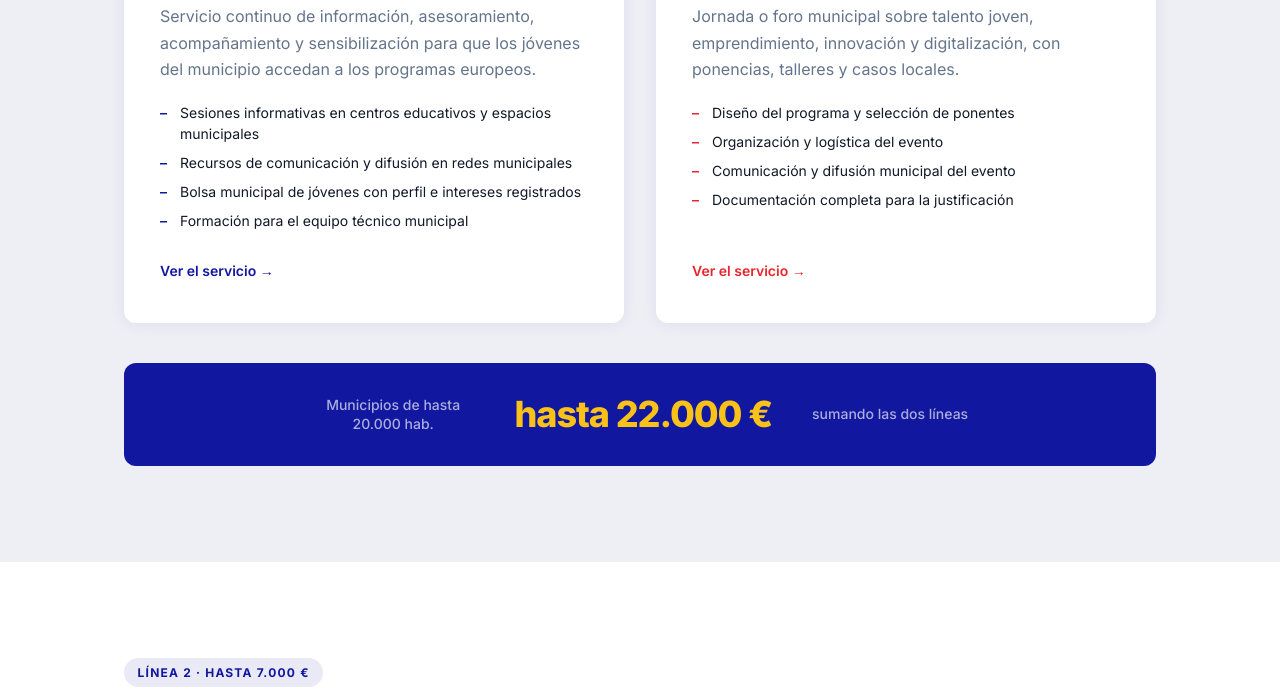
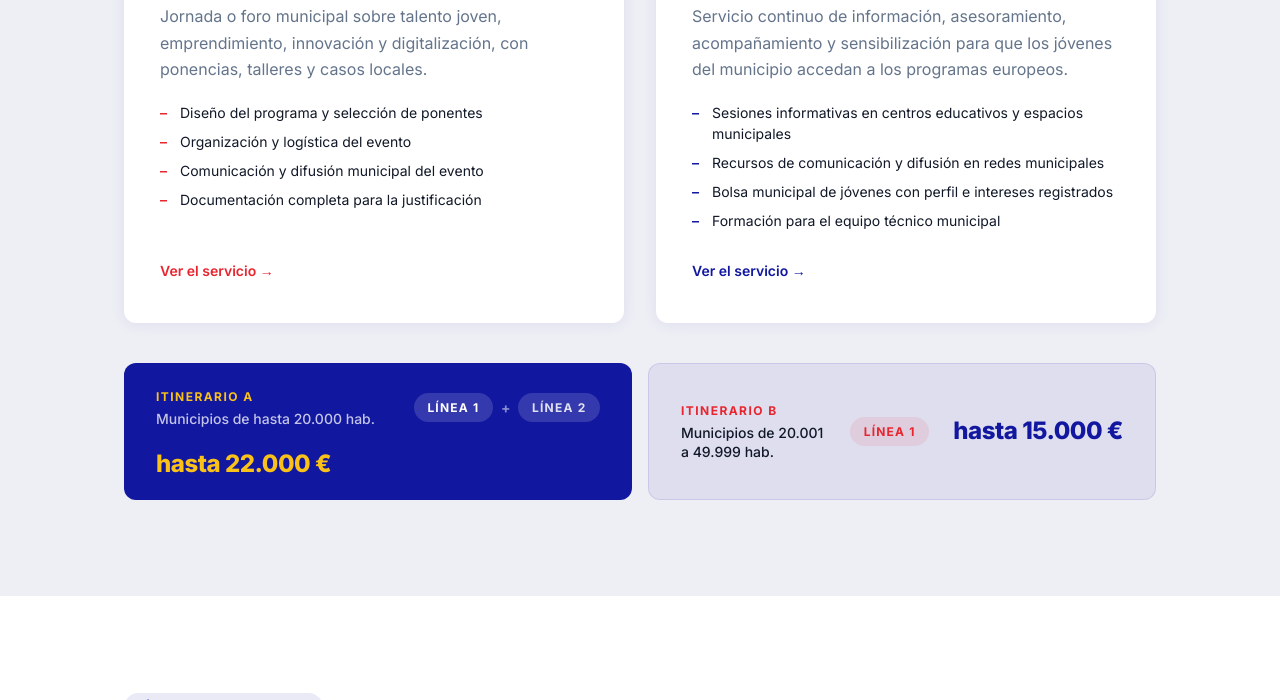
Before and after one commit to creacalendar360-cpu/europajovelocal, a plain HTML site: page index.html in a window 1280 px wide. Shown: the part 2816-3516 px from the top of the page. Drawn offline with Linux system fonts and the light colour scheme.

Commit message:
Reordena L1/L2 y añade itinerarios por tamaño de municipio
- Tarjetas de la oferta: Línea 1 primero, Línea 2 segundo
- Sustituye la barra de suma combinada por dos itinerarios claros:
  Itinerario A (hasta 20.000 hab.) → L1 + L2 → hasta 22.000 €
  Itinerario B (20.001–49.999 hab.) → solo L1 → hasta 15.000 €

Co-Authored-By: Claude Sonnet 4.6 <noreply@anthropic.com>

```diff
--- a/index.html
+++ b/index.html
@@ -853,6 +853,92 @@
       line-height: 1;
     }
 
+    /* Itinerarios */
+    .oferta__itinerarios {
+      display: grid;
+      grid-template-columns: 1fr 1fr;
+      gap: 1rem;
+      margin-top: 2rem;
+    }
+
+    .itinerario {
+      display: flex;
+      align-items: center;
+      gap: 1.5rem;
+      padding: 1.5rem 2rem;
+      border-radius: var(--radius-lg);
+      flex-wrap: wrap;
+    }
+
+    .itinerario--a {
+      background: var(--color-primary);
+    }
+
+    .itinerario--b {
+      background: rgba(17, 23, 159, 0.07);
+      border: 1.5px solid var(--color-border);
+    }
+
+    .itinerario__tipo {
+      display: flex;
+      flex-direction: column;
+      gap: 0.2rem;
+      flex: 1;
+      min-width: 14ch;
+    }
+
+    .itinerario__label {
+      font-size: var(--text-xs);
+      font-weight: 700;
+      letter-spacing: 0.12em;
+      text-transform: uppercase;
+    }
+
+    .itinerario--a .itinerario__label { color: var(--color-accent); }
+    .itinerario--b .itinerario__label { color: var(--color-secondary); }
+
+    .itinerario__municipio {
+      font-size: var(--text-sm);
+      font-weight: 500;
+      line-height: 1.35;
+    }
+
+    .itinerario--a .itinerario__municipio { color: rgba(255,255,255,0.75); }
+    .itinerario--b .itinerario__municipio { color: var(--color-text); }
+
+    .itinerario__lineas {
+      display: flex;
+      align-items: center;
+      gap: 0.5rem;
+    }
+
+    .itinerario--a .itinerario__lineas .linea-badge--1 {
+      background: rgba(255,255,255,0.15);
+      color: #fff;
+    }
+
+    .itinerario--a .itinerario__lineas .linea-badge--2 {
+      background: rgba(255,255,255,0.15);
+      color: rgba(255,255,255,0.85);
+    }
+
+    .itinerario__plus {
+      font-size: var(--text-sm);
+      font-weight: 700;
+      color: rgba(255,255,255,0.5);
+    }
+
+    .itinerario__total {
+      font-size: var(--text-2xl);
+      font-weight: 800;
+      letter-spacing: -0.02em;
+      line-height: 1;
+      white-space: nowrap;
+    }
+
+    .itinerario--a .itinerario__total { color: var(--color-accent); }
+    .itinerario--b .itinerario__total { color: var(--color-primary); }
+
     /* ============================================================
        FOOTER
        ============================================================ */
@@ -932,6 +1018,7 @@
       .incluye__grid         { grid-template-columns: 1fr; }
       .resultados__conceptos { grid-template-columns: 1fr; }
       .oferta__grid          { grid-template-columns: 1fr; }
+      .oferta__itinerarios   { grid-template-columns: 1fr; }
 
       /* Resetear bordes en columna única */
       .resultado-item                      { border-right: none !important; }
@@ -1138,7 +1225,24 @@
 
       <div class="oferta__grid">
 
-        <!-- Línea 2 -->
+        <!-- Línea 1 — primero -->
+        <div class="oferta-card oferta-card--l1">
+          <div class="oferta-card__header">
+            <span class="linea-badge linea-badge--1">Línea 1</span>
+            <div class="oferta-card__importe">hasta 15.000 €</div>
+          </div>
+          <h3 class="oferta-card__name">Jornada Talent Jove</h3>
+          <p class="oferta-card__desc">Jornada o foro municipal sobre talento joven, emprendimiento, innovación y digitalización, con ponencias, talleres y casos locales.</p>
+          <ul class="oferta-card__points">
+            <li>Diseño del programa y selección de ponentes</li>
+            <li>Organización y logística del evento</li>
+            <li>Comunicación y difusión municipal del evento</li>
+            <li>Documentación completa para la justificación</li>
+          </ul>
+          <a href="#jornada" class="oferta-card__link">Ver el servicio →</a>
+        </div>
+
+        <!-- Línea 2 — segundo -->
         <div class="oferta-card oferta-card--l2">
           <div class="oferta-card__header">
             <span class="linea-badge linea-badge--2">Línea 2</span>
@@ -1155,32 +1259,35 @@
           <a href="#servicio" class="oferta-card__link">Ver el servicio →</a>
         </div>
 
-        <!-- Línea 1 -->
-        <div class="oferta-card oferta-card--l1">
-          <div class="oferta-card__header">
+      </div>
+
+      <!-- Itinerarios según tamaño de municipio -->
+      <div class="oferta__itinerarios">
+
+        <div class="itinerario itinerario--a">
+          <div class="itinerario__tipo">
+            <span class="itinerario__label">Itinerario A</span>
+            <span class="itinerario__municipio">Municipios de hasta 20.000 hab.</span>
+          </div>
+          <div class="itinerario__lineas">
             <span class="linea-badge linea-badge--1">Línea 1</span>
-            <div class="oferta-card__importe">hasta 15.000 €</div>
+            <span class="itinerario__plus">+</span>
+            <span class="linea-badge linea-badge--2">Línea 2</span>
           </div>
-          <h3 class="oferta-card__name">Jornada Talent Jove</h3>
-          <p class="oferta-card__desc">Jornada o foro municipal sobre talento joven, emprendimiento, innovación y digitalización, con ponencias, talleres y casos locales.</p>
-          <ul class="oferta-card__points">
-            <li>Diseño del programa y selección de ponentes</li>
-            <li>Organización y logística del evento</li>
-            <li>Comunicación y difusión municipal del evento</li>
-            <li>Documentación completa para la justificación</li>
-          </ul>
-          <a href="#jornada" class="oferta-card__link">Ver el servicio →</a>
-        </div>
-
-      </div>
-
-      <!-- Suma combinada -->
-      <div class="oferta__suma">
-        <div class="oferta__suma-inner">
-          <span class="oferta__suma-label">Municipios de hasta 20.000 hab.</span>
-          <span class="oferta__suma-total">hasta 22.000 €</span>
-          <span class="oferta__suma-note">sumando las dos líneas</span>
-        </div>
+          <div class="itinerario__total">hasta 22.000 €</div>
+        </div>
+
+        <div class="itinerario itinerario--b">
+          <div class="itinerario__tipo">
+            <span class="itinerario__label">Itinerario B</span>
+            <span class="itinerario__municipio">Municipios de 20.001 a 49.999 hab.</span>
+          </div>
+          <div class="itinerario__lineas">
+            <span class="linea-badge linea-badge--1">Línea 1</span>
+          </div>
+          <div class="itinerario__total">hasta 15.000 €</div>
+        </div>
+
       </div>
 
     </div>
```
